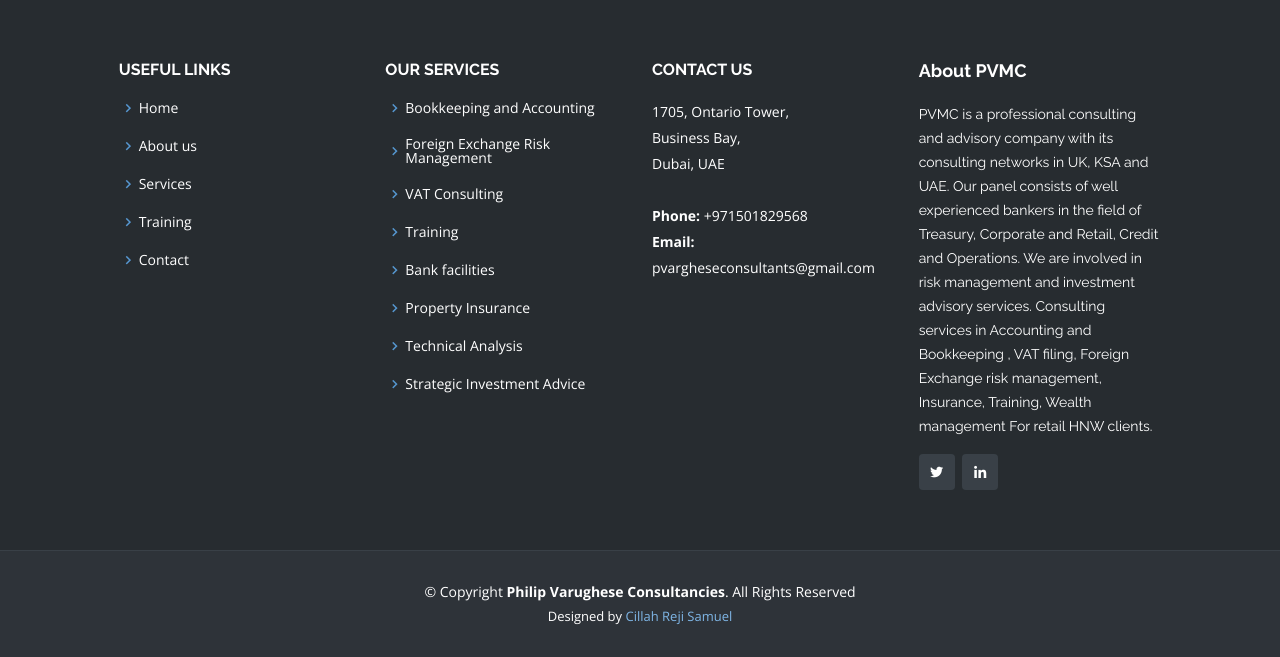
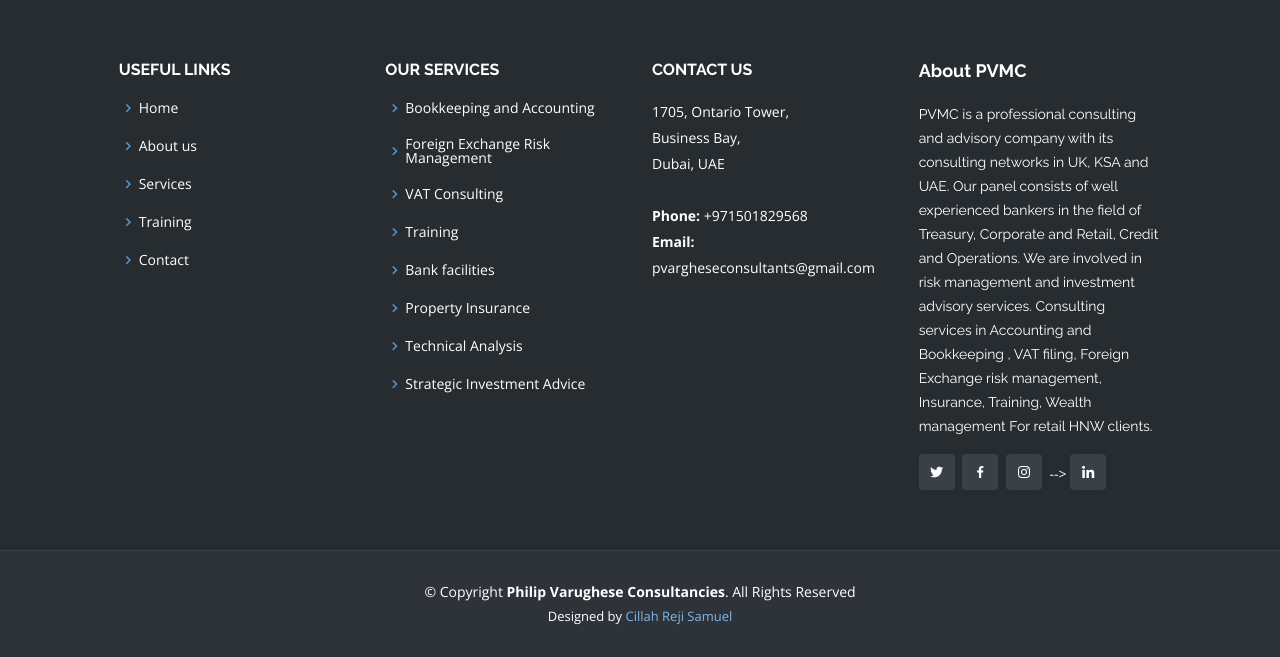
Before and after one commit to Cillah/freelance-project, a Django app: page / in a window 1280 px wide. Shown: the part 4860-5517 px from the top of the page. Run offline with Django 4.2, Linux system fonts and the light colour scheme; data that the repository does not hold is empty; parts of the project's set-up code (start-up, migrations or seed data) failed here and were passed over; some libraries are stand-ins or nearby versions.

Commit message:
some changes

```diff
--- a/consultancy/templates/consultancy/index.html
+++ b/consultancy/templates/consultancy/index.html
@@ -802,9 +802,9 @@
                 <p>PVMC is a professional consulting and advisory company with its consulting networks in UK, KSA and UAE. Our panel consists of well experienced bankers in the field of Treasury, Corporate and Retail, Credit and Operations. We are involved in risk management and investment advisory services. Consulting services in Accounting and Bookkeeping , VAT filing, Foreign Exchange risk management, Insurance, Training, Wealth management For retail HNW clients.</p>
                 <div class="social-links mt-3">
                   <a href="https://twitter.com/pvarghese50?t=0jbf9KlTKWWIuw0iBwEdOA&s=08" class="twitter"><i class="bx bxl-twitter"></i></a>
-                  <!-- <a href="#" class="facebook"><i class="bx bxl-facebook"></i></a>
-                  <a href="#" class="instagram"><i class="bx bxl-instagram"></i></a>
-                  <a href="#" class="google-plus"><i class="bx bxl-skype"></i></a> -->
+                  <a href="https://www.facebook.com/profile.php?id=100090241522670&mibextid=ZbWKwL" class="facebook"><i class="bx bxl-facebook"></i></a>
+                  <a href="https://instagram.com/pvmc.uae?igshid=ZDdkNTZiNTM=" class="instagram"><i class="bx bxl-instagram"></i></a>
+                  <!-- <a href="#" class="google-plus"><i class="bx bxl-skype"></i></a> --> -->
                   <a href="https://www.linkedin.com/company/philip-varughese-management-consultancies-llc/" class="linkedin"><i class="bx bxl-linkedin"></i></a>
                 </div>
               </div>
```
